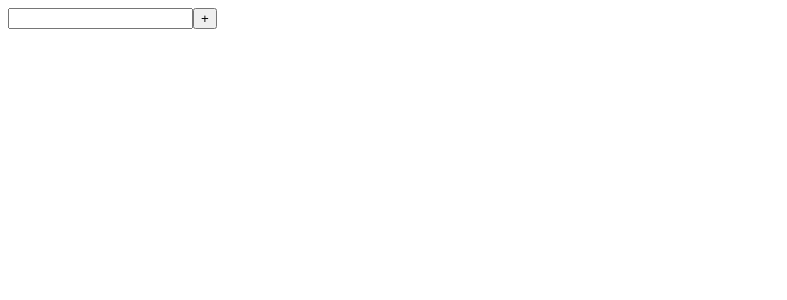
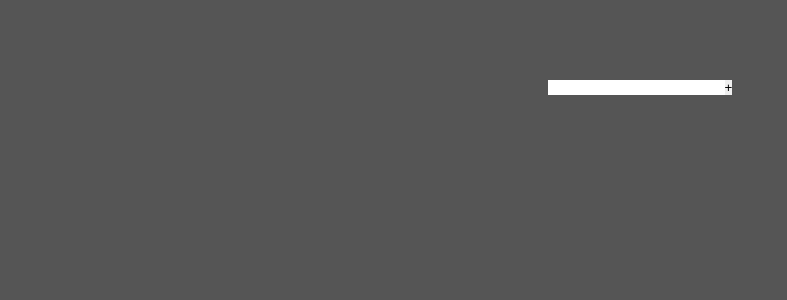
Before and after one commit to hamidr-source/ReactJS-Todo-List, a React (Create React App) app: page / in a window 1280 px wide. Shown: the top 300 px of the page, without its empty margins (0-787 px from the left). Built offline with nearby package versions, Linux system fonts and the light colour scheme; the HTML template or start-up script is replaced by a standard one.

Commit message:
Add some style

```diff
--- a/src/App.css
+++ b/src/App.css
@@ -1,4 +1,17 @@
+:root {
+  --bg-color: #555;
+}
+
 * {
   padding: 0;
   margin: 0;
 }
+
+html {
+  height: 100%;
+  width: 100%;
+}
+
+body {
+  background-color: var(--bg-color);
+}
--- a/src/components/AddTodo/AddTodo.jsx
+++ b/src/components/AddTodo/AddTodo.jsx
@@ -1,13 +1,14 @@
 import React, { useContext, useState } from "react";
 import { TodoContext } from "../context/Context";
+import "./style.css"
 
 const AddTodo = () => {
   const [todoValue, setTodoValue] = useState("");
-  const {handleAddTodo}  = useContext(TodoContext);
+  const { handleAddTodo } = useContext(TodoContext);
 
   function handleSubmit(event) {
     event.preventDefault();
-    handleAddTodo(todoValue)
+    handleAddTodo(todoValue);
   }
 
   return (
--- a/src/components/AddTodo/style.css
+++ b/src/components/AddTodo/style.css
@@ -0,0 +1,19 @@
+.todo-form {
+  margin: 10vh auto;
+  display: flex;
+  justify-content: center;
+  align-items: flex-start;
+  width: 80%;
+  height: 40%;
+  font-size: 2rem;
+}
+
+.todo-input {
+  border: none;
+  outline: none;
+}
+
+.todo-btn {
+  border: none;
+  outline: none;
+}
```
Also changed, not shown: src/App.js (+5 -4 lines), src/components/Todo/Todo.jsx (line endings or trailing spaces).
